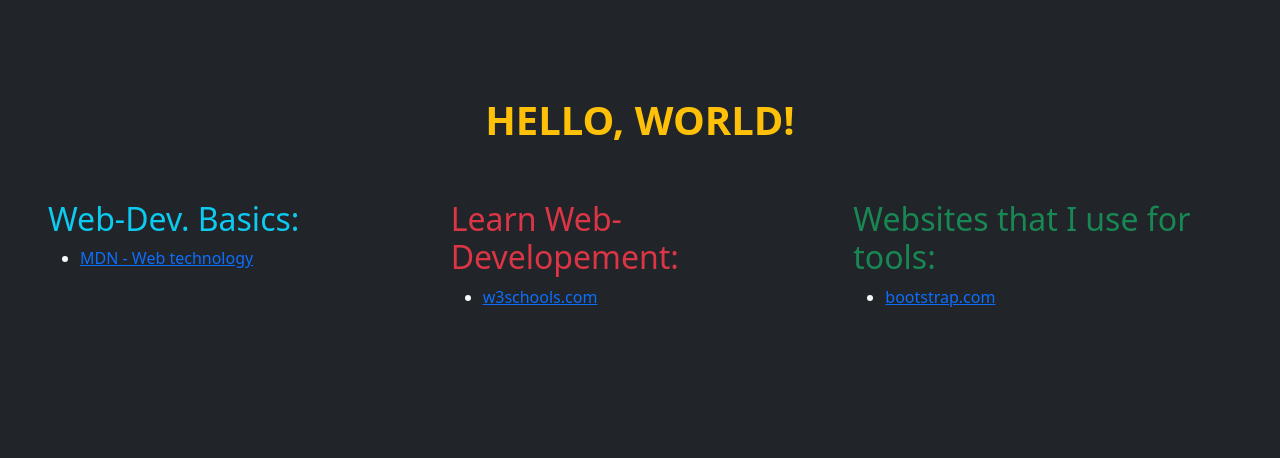
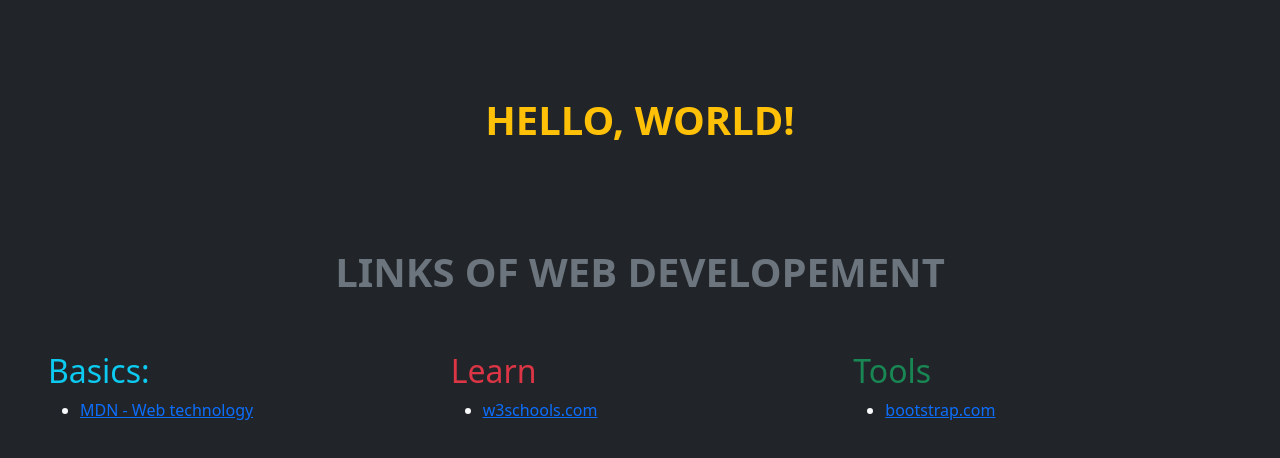
Before and after one commit to yavuz-emre/mywebsources, a plain HTML site: page index.html in a window 1280 px wide. Drawn offline with nearby package versions, Linux system fonts and the light colour scheme.

Commit message:
Update index.html

```diff
--- a/index.html
+++ b/index.html
@@ -16,9 +16,10 @@
   <body class="bg-dark text-light">
     <div class="contianer p-5">
     <h1 class="text-center text-uppercase text-warning fw-bold p-5">Hello, world!</h1>
+      <h1 class="text-center text-uppercase text-secondary fw-bold p-5">Links of Web Developement</h1>
       <div class="row">
         <div class="col-4">
-    <h2 class="text-info">Web-Dev. Basics:</h2>
+    <h2 class="text-info">Basics:</h2>
 
     <ul>
       <li>
@@ -27,7 +28,7 @@
     </ul>
         </div>
         <div class="col-4">
-    <h2 class="text-danger">Learn Web-Developement:</h2>
+    <h2 class="text-danger">Learn</h2>
 
     <ul>
       <li>
@@ -37,7 +38,7 @@
         </div>
 
         <div class="col-4">
-    <h2 class="text-success">Websites that I use for tools:</h2>
+    <h2 class="text-success">Tools</h2>
 
     <ul>
       <li>
```
